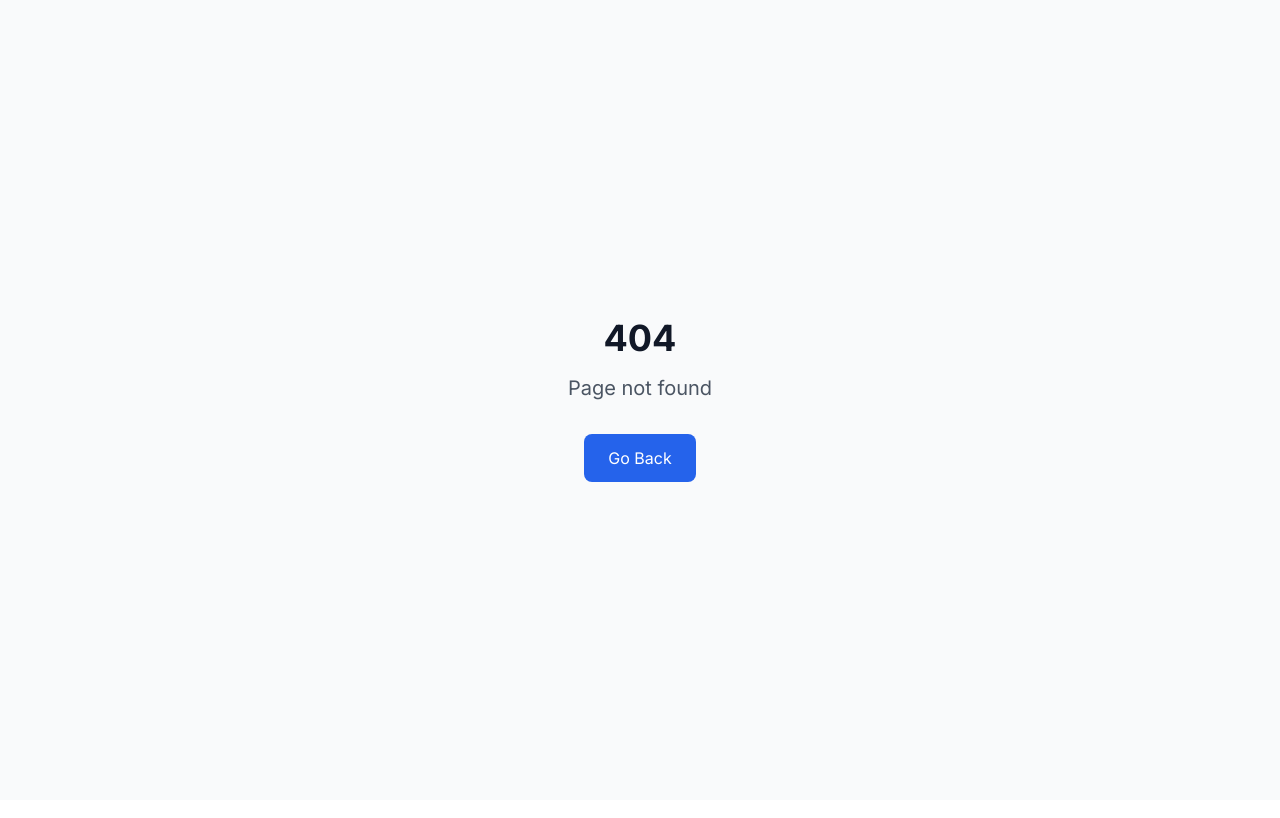
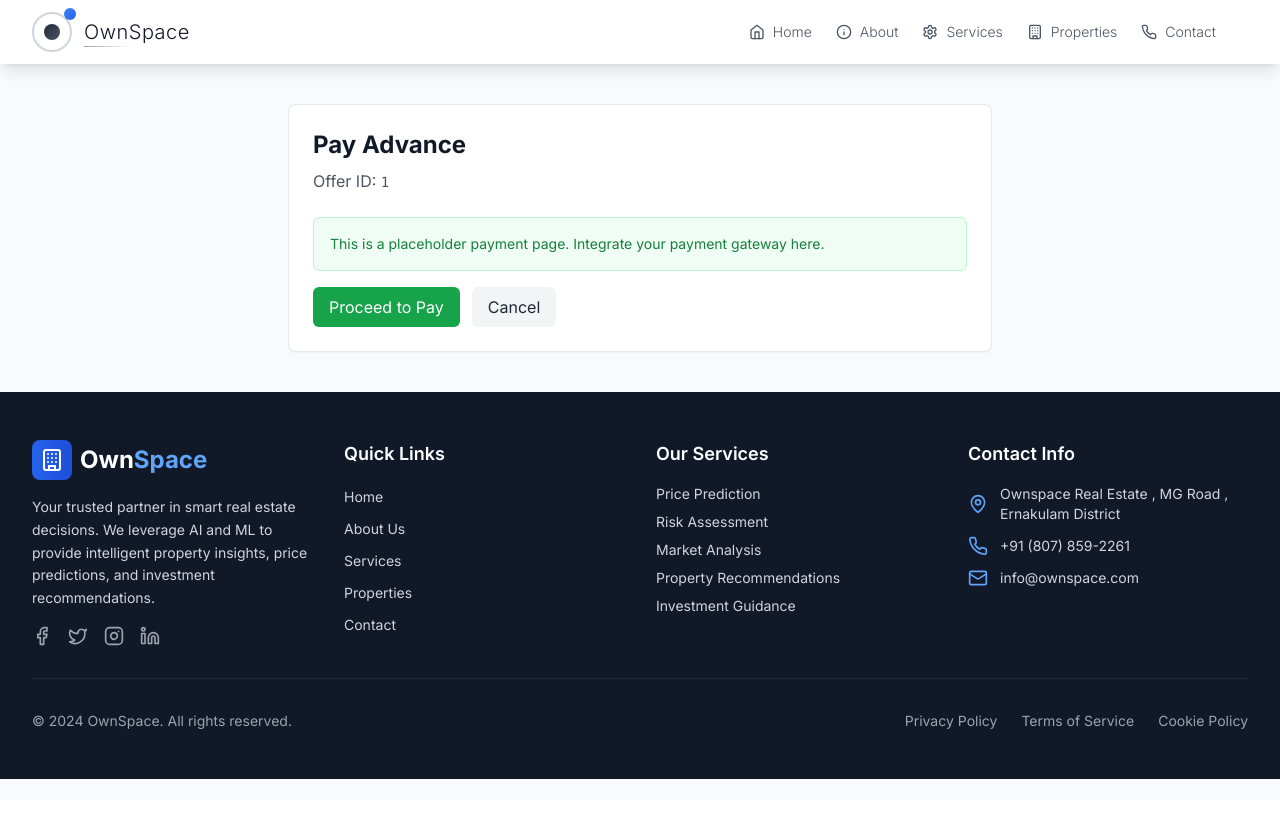
Before and after one commit to sreyamathew/OwnSpace-Frontend, a React (Vite) app: page /payment/1 in a window 1280 px wide. Before the commit this address had no page. Shown: the top 818 px of the page. Built offline with nearby package versions, Linux system fonts and the light colour scheme; sample sign-in values are in the browser's storage.

Commit message:
pay advance button

```diff
--- a/src/App.jsx
+++ b/src/App.jsx
@@ -39,6 +39,7 @@ import PropertyDetail from './pages/PropertyDetail';
 import VisitedProperties from './pages/VisitedProperties';
 import PurchaseDetails from './pages/PurchaseDetails';
 import PurchaseRequestManagement from './pages/PurchaseRequestManagement';
+import Payment from './pages/Payment';
 
 const AppContent = () => {
   return (
@@ -283,6 +284,11 @@ const AppContent = () => {
           <PurchaseDetails />
         </ProtectedRoute>
       } />
+      <Route path="/payment/:offerId" element={
+        <ProtectedRoute>
+          <Payment />
+        </ProtectedRoute>
+      } />
       <Route path="/make-admin" element={
         <ProtectedRoute>
           <MakeAdmin />
--- /dev/null
+++ b/src/pages/Payment.jsx
@@ -0,0 +1,45 @@
+import React from 'react';
+import { useParams, useNavigate } from 'react-router-dom';
+import ContactNavbar from '../components/ContactNavbar';
+import Footer from '../components/Footer';
+
+const Payment = () => {
+  const { offerId } = useParams();
+  const navigate = useNavigate();
+
+  return (
+    <div className="min-h-screen bg-gray-50">
+      <ContactNavbar />
+      <main className="max-w-3xl mx-auto px-4 sm:px-6 lg:px-8 py-10">
+        <div className="bg-white rounded-lg shadow-sm border border-gray-200 p-6">
+          <h1 className="text-2xl font-bold text-gray-900 mb-2">Pay Advance</h1>
+          <p className="text-gray-600 mb-6">Offer ID: <span className="font-mono text-sm">{offerId}</span></p>
+
+          <div className="space-y-4">
+            <div className="p-4 bg-green-50 border border-green-200 rounded-md text-green-700 text-sm">
+              This is a placeholder payment page. Integrate your payment gateway here.
+            </div>
+
+            <div className="flex items-center gap-3">
+              <button
+                className="px-4 py-2 bg-green-600 hover:bg-green-700 text-white rounded-md"
+                onClick={() => alert('Proceed to payment gateway...')}
+              >
+                Proceed to Pay
+              </button>
+              <button
+                className="px-4 py-2 bg-gray-100 hover:bg-gray-200 text-gray-800 rounded-md"
+                onClick={() => navigate(-1)}
+              >
+                Cancel
+              </button>
+            </div>
+          </div>
+        </div>
+      </main>
+      <Footer />
+    </div>
+  );
+};
+
+export default Payment;
--- a/src/pages/PurchaseDetails.jsx
+++ b/src/pages/PurchaseDetails.jsx
@@ -1,4 +1,5 @@
 import React, { useEffect, useMemo, useState, useCallback } from 'react';
+import { useNavigate } from 'react-router-dom';
 import ContactNavbar from '../components/ContactNavbar';
 import Footer from '../components/Footer';
 import { offerAPI } from '../services/api';
@@ -13,6 +14,7 @@ const FILTERS = [
 
 const PurchaseDetails = () => {
   const { user } = useAuth();
+  const navigate = useNavigate();
   const [offers, setOffers] = useState([]);
   const [loading, setLoading] = useState(true);
   const [error, setError] = useState('');
@@ -324,6 +326,23 @@ const PurchaseDetails = () => {
                         </div>
                       </div>
 
+                      {(o?.status?.toLowerCase() === 'accepted' || o?.status?.toLowerCase() === 'approved') && (
+                        <div className="mt-4 pt-4 border-t border-gray-200">
+                          <div className="flex items-center justify-between">
+                            <span className="text-gray-600 text-sm">Ready to proceed?</span>
+                            <button
+                              onClick={() => navigate(`/payment/${o._id}`)}
+                              className="inline-flex items-center gap-2 px-4 py-2 bg-green-600 hover:bg-green-700 text-white text-sm font-medium rounded-md transition-colors"
+                            >
+                              <svg xmlns="http://www.w3.org/2000/svg" viewBox="0 0 24 24" fill="currentColor" className="w-4 h-4">
+                                <path fillRule="evenodd" d="M4.5 6.75A2.25 2.25 0 016.75 4.5h10.5a2.25 2.25 0 012.25 2.25v10.5a2.25 2.25 0 01-2.25 2.25H6.75a2.25 2.25 0 01-2.25-2.25V6.75zm3 1.5A.75.75 0 018 7.5h8a.75.75 0 010 1.5H8a.75.75 0 01-.75-.75zm0 3A.75.75 0 018 10.5h8a.75.75 0 010 1.5H8a.75.75 0 01-.75-.75zm0 3a.75.75 0 01.75-.75h5a.75.75 0 010 1.5H8a.75.75 0 01-.75-.75z" clipRule="evenodd" />
+                              </svg>
+                              Pay Advance
+                            </button>
+                          </div>
+                        </div>
+                      )}
+
                       {o?.message && (
                         <div className="mt-4 pt-4 border-t border-gray-200">
                           <span className="text-gray-500 text-sm">Message:</span>
```
